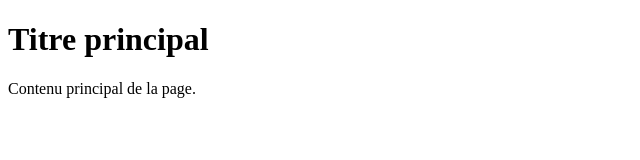
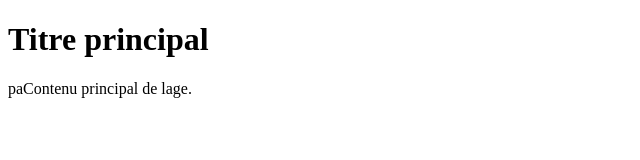
Before and after one commit to WillyCarlot/MyPortfolio, a plain HTML site: page index.html in a window 1280 px wide. Shown: the full height of the page, 0-640 px from the left. Drawn offline with Linux system fonts and the light colour scheme.

Commit message:
Update index.html

```diff
--- a/index.html
+++ b/index.html
@@ -7,6 +7,6 @@
 </head>
 <body>
     <h1>Titre principal</h1>
-    <p>Contenu principal de la page.</p>
+    <p> paContenu principal de lage.</p>
 </body>
 </html>
```
